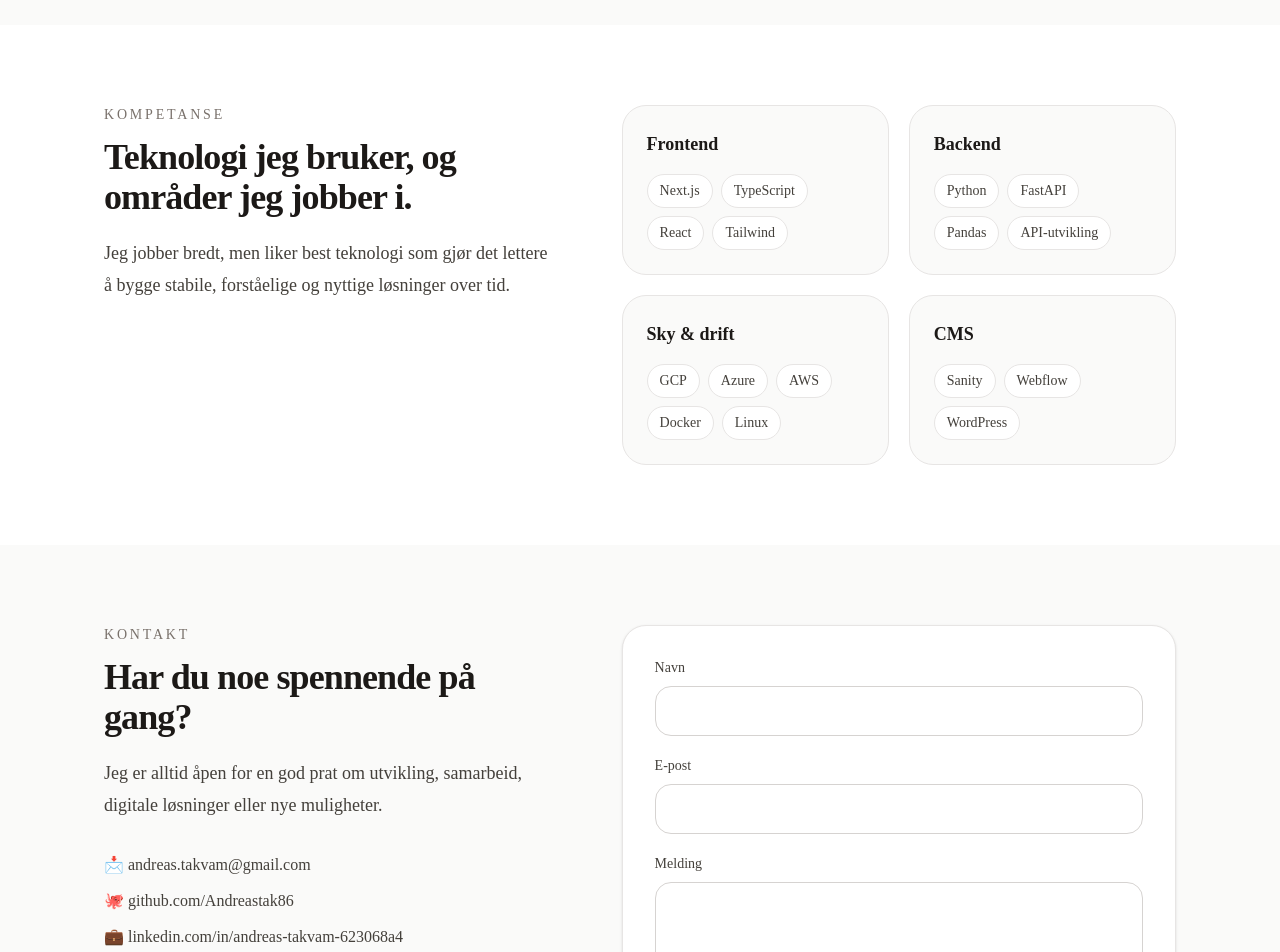
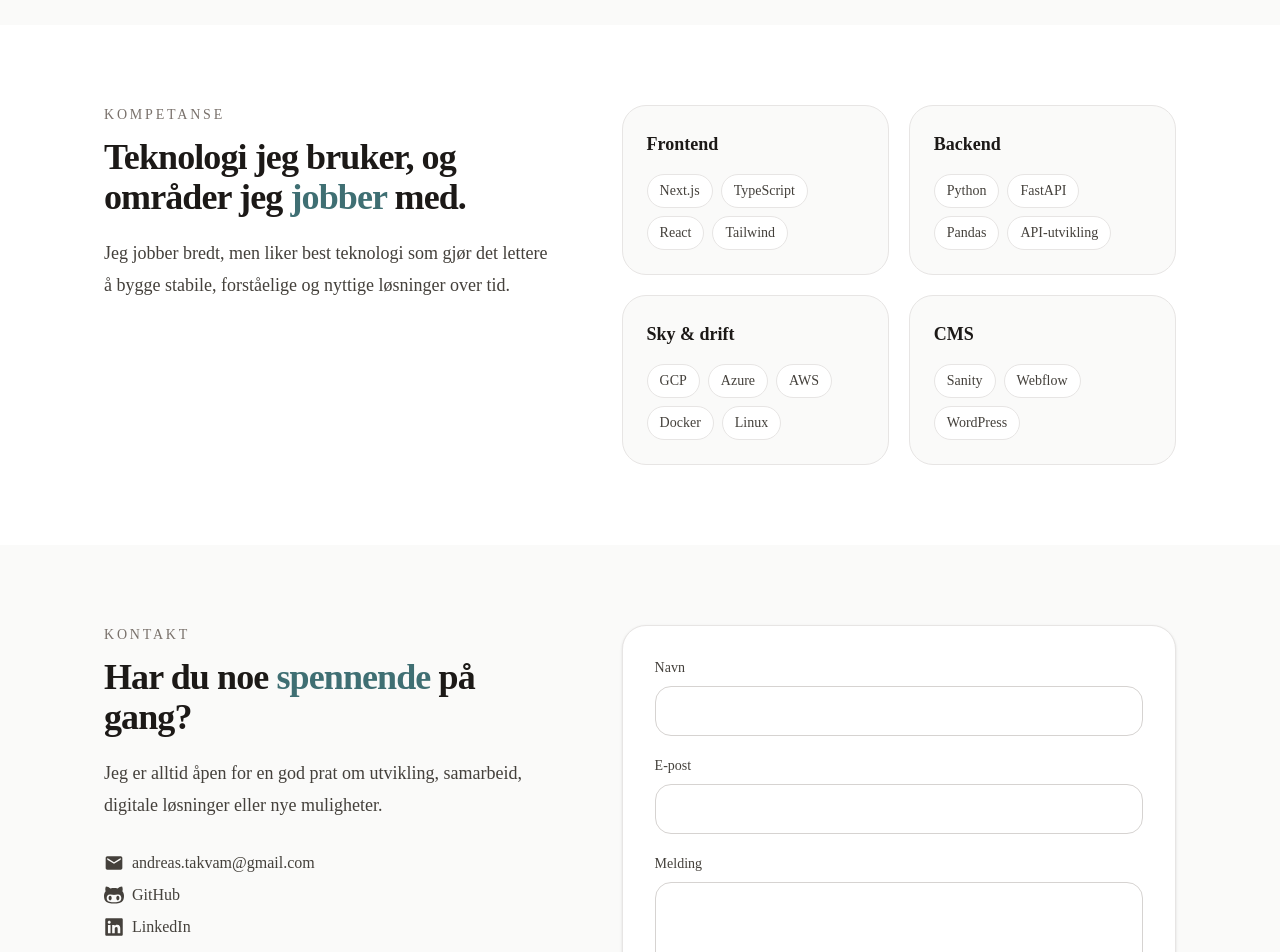
Before and after one commit to Andreastak86/andtakdotno, a Next.js app: page / in a window 1280 px wide. Shown: the part 2360-3312 px from the top of the page. Built offline with nearby package versions, Linux system fonts and the light colour scheme; no server answers.

Commit message:
feat: add react-icons dependency; enhance contact and skills sections with icons and styling improvements

```diff
--- a/package.json
+++ b/package.json
@@ -13,6 +13,7 @@
     "next": "16.2.1",
     "react": "19.2.4",
     "react-dom": "19.2.4",
+    "react-icons": "^5.6.0",
     "resend": "^6.9.4"
   },
   "devDependencies": {
--- a/src/components/portfolio/about.tsx
+++ b/src/components/portfolio/about.tsx
@@ -9,8 +9,9 @@
                         </p>
 
                         <h2 className='mt-3 max-w-xl text-3xl font-semibold tracking-tight text-stone-900 sm:text-4xl'>
-                            Teknologi, mennesker og løsninger som fungerer i
-                            virkeligheten.
+                            Teknologi,{" "}
+                            <span className='text-primary'>mennesker</span> og
+                            løsninger som fungerer i virkeligheten.
                         </h2>
                     </div>
 
--- a/src/components/portfolio/contact.tsx
+++ b/src/components/portfolio/contact.tsx
@@ -1,5 +1,8 @@
 import { sendContactEmail } from "@/app/actions";
 import { SubmitButton } from "./submit-button";
+import { TfiGithub } from "react-icons/tfi";
+import { MdMail } from "react-icons/md";
+import { FaLinkedin } from "react-icons/fa6";
 
 export function Contact() {
     return (
@@ -12,7 +15,9 @@
                         </p>
 
                         <h2 className='mt-3 max-w-xl text-3xl font-semibold tracking-tight text-stone-900 sm:text-4xl'>
-                            Har du noe spennende på gang?
+                            Har du noe{" "}
+                            <span className='text-primary'>spennende</span> på
+                            gang?
                         </h2>
 
                         <p className='mt-5 max-w-lg text-base leading-8 text-stone-700 sm:text-lg'>
@@ -20,11 +25,41 @@
                             samarbeid, digitale løsninger eller nye muligheter.
                         </p>
 
-                        <div className='mt-8 space-y-3 text-base text-stone-700'>
-                            <p>📩 andreas.takvam@gmail.com</p>
-                            <p>🐙 github.com/Andreastak86</p>
-                            <p>💼 linkedin.com/in/andreas-takvam-623068a4</p>
-                        </div>
+                        <ul className='mt-8 space-y-3 text-base text-stone-700'>
+                            <li className='flex items-center gap-2'>
+                                <MdMail size={20} className='shrink-0' />
+                                <a
+                                    href='mailto:andreas.takvam@gmail.com'
+                                    className='leading-none hover:underline'
+                                >
+                                    andreas.takvam@gmail.com
+                                </a>
+                            </li>
+
+                            <li className='flex items-center gap-2'>
+                                <TfiGithub size={20} className='shrink-0' />
+                                <a
+                                    href='https://github.com/Andreastak86'
+                                    target='_blank'
+                                    rel='noreferrer'
+                                    className='leading-none hover:underline'
+                                >
+                                    GitHub
+                                </a>
+                            </li>
+
+                            <li className='flex items-center gap-2'>
+                                <FaLinkedin size={20} className='shrink-0' />
+                                <a
+                                    href='https://linkedin.com/in/andreas-takvam-623068a4'
+                                    target='_blank'
+                                    rel='noreferrer'
+                                    className='leading-none hover:underline'
+                                >
+                                    LinkedIn
+                                </a>
+                            </li>
+                        </ul>
                     </div>
 
                     <div className='rounded-3xl border border-stone-200 bg-white p-6 shadow-sm sm:p-8'>
--- a/src/components/portfolio/skills.tsx
+++ b/src/components/portfolio/skills.tsx
@@ -11,7 +11,8 @@
                         </p>
 
                         <h2 className='mt-3 max-w-xl text-3xl font-semibold tracking-tight text-stone-900 sm:text-4xl'>
-                            Teknologi jeg bruker, og områder jeg jobber i.
+                            Teknologi jeg bruker, og områder jeg{" "}
+                            <span className='text-primary'>jobber</span> med.
                         </h2>
 
                         <p className='mt-5 max-w-lg text-base leading-8 text-stone-700 sm:text-lg'>
--- a/src/components/portfolio/submit-button.tsx
+++ b/src/components/portfolio/submit-button.tsx
@@ -9,7 +9,7 @@
         <button
             type='submit'
             disabled={pending}
-            className='inline-flex items-center justify-center rounded-2xl bg-stone-900 px-6 py-3 text-sm font-medium text-white transition hover:opacity-90 disabled:cursor-not-allowed disabled:opacity-60'
+            className='inline-flex items-center justify-center rounded-2xl bg-primary px-6 py-3 text-sm font-medium text-white transition hover:opacity-90 disabled:cursor-not-allowed disabled:opacity-60'
         >
             {pending ? "Sender..." : "Send melding"}
         </button>
```
Also changed, not shown: 1 other file (tests, documents, lock files or other folders).
